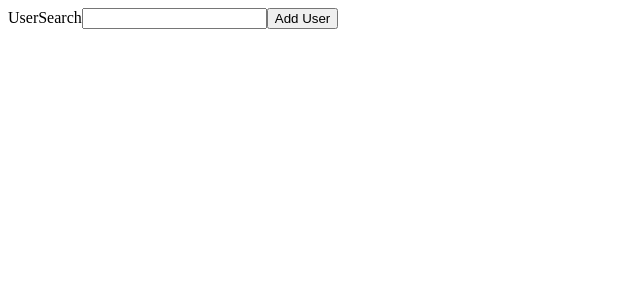
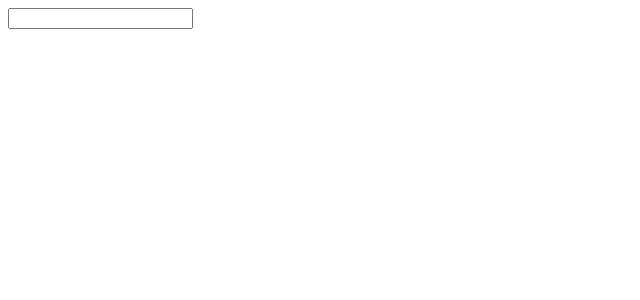
Before and after one commit to Rosenmatt1/transpiler-app, a React (Create React App) app: page / in a window 1280 px wide. Shown: the top 300 px of the page, without its empty margins (0-640 px from the left). Built offline with nearby package versions, Linux system fonts and the light colour scheme.

Commit message:
Created a event with a type

```diff
--- /dev/null
+++ b/src/events/EventComponent.tsx
@@ -0,0 +1,13 @@
+const EventComponent: React.FC = () => {
+  const onChange = (event: React.ChangeEvent<HTMLInputElement>) => {
+    console.log(event)
+  }
+
+  return (
+    <div>
+      <input onChange={onChange} />
+    </div>
+  )
+}
+
+export default EventComponent
--- a/src/index.tsx
+++ b/src/index.tsx
@@ -1,7 +1,7 @@
 import ReactDOM from "react-dom/client";
 // import GuestList from './state/GuestList'
-import UserSearch from './state/UserSearch';
-
+// import UserSearch from './state/UserSearch';
+import EventComponent from './events/EventComponent'
 
 const el = document.getElementById("root");
 
@@ -12,7 +12,8 @@ const App = () => {
   return (
     <div>
       {/* <GuestList/> */}
-      <UserSearch />
+      {/* <UserSearch /> */}
+      <EventComponent />
     </div>
   );
 };
--- a/src/state/UserSearch.tsx
+++ b/src/state/UserSearch.tsx
@@ -15,10 +15,8 @@ const UserSearch: React.FC = () => {
     const foundUser = users.find((user) => {
       return user.name === name
     })
-
     setUser(foundUser)
   }
-
 
   return <div>
     UserSearch
```
